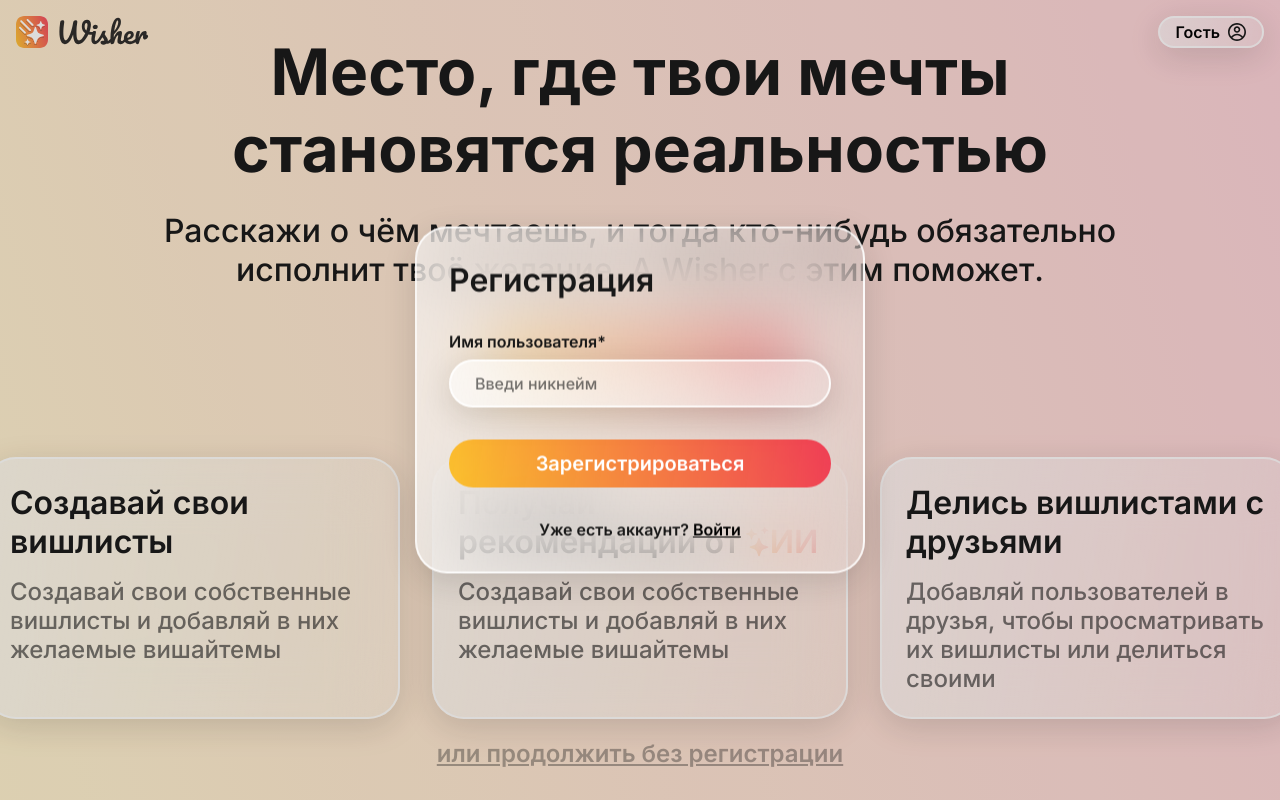
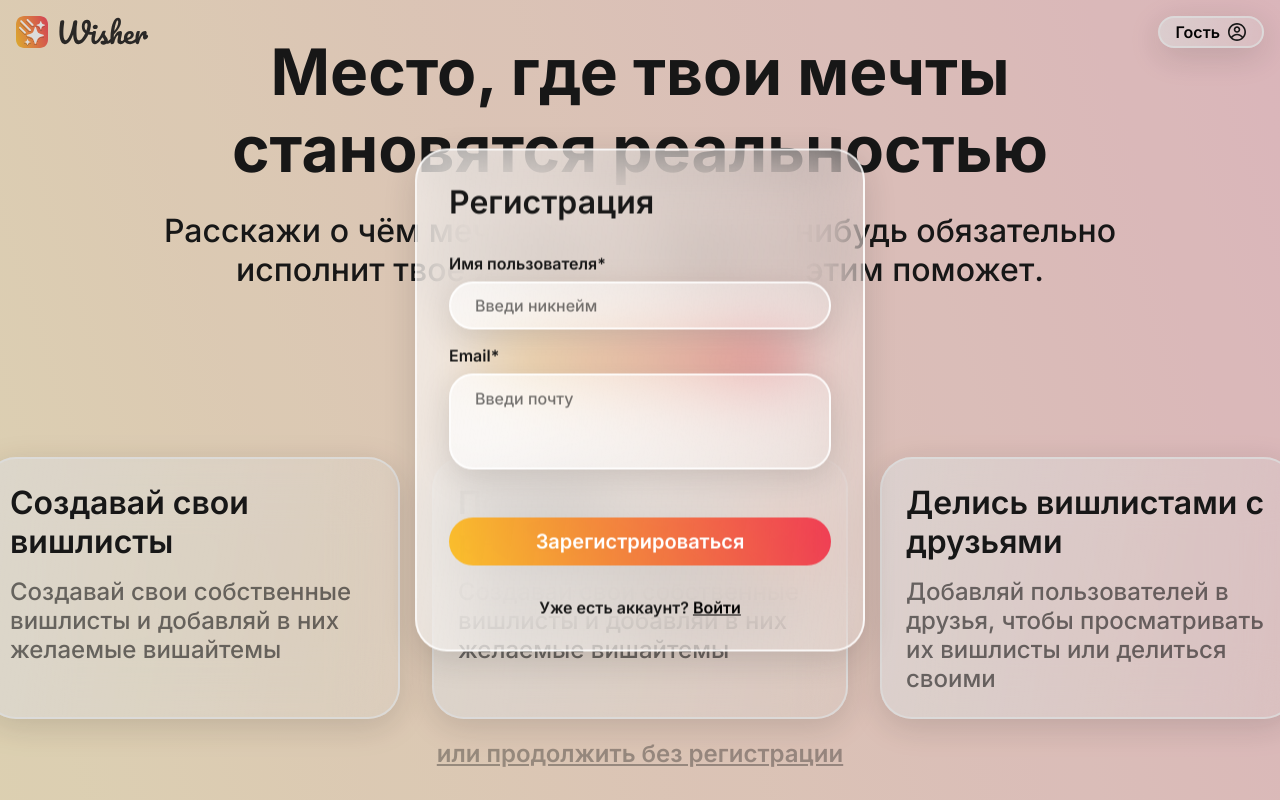
Before and after one commit to Wisher-Developers/wisher-frontend, a React (Vite) app: page / in a window 1280 px wide. Both pictures are taken after a click on the button "Зарегистрироваться". Built offline with nearby package versions, Linux system fonts and the light colour scheme.

Commit message:
feat: add textarea input

```diff
--- a/src/features/signup/ui/SignUpPopup.tsx
+++ b/src/features/signup/ui/SignUpPopup.tsx
@@ -7,6 +7,7 @@ import styled from "styled-components"
 import { text16SemiBold, text32SemiBold } from "@shared/fonts"
 import Button from "@shared/ui/Button"
 import LabeledInput from "@shared/ui/LabeledInput"
+import LabeledTextarea from "@shared/ui/LabeledTextarea"
 import Popup from "@shared/ui/Popup"
 
 import {
@@ -55,6 +56,20 @@ export default function SignUpPopup({ isOpen, close }: SignUpPopupProps) {
           )}
         />
 
+        <Controller
+          name="email"
+          control={control}
+          render={({ field, fieldState: { error } }) => (
+            <LabeledTextarea
+              {...field}
+              error={error?.message}
+              label="Email"
+              placeholder="Введи почту"
+              required
+            />
+          )}
+        />
+
         <SubmitButton size="m" type="submit">
           {isSignUp ? "Зарегистрироваться" : "Войти"}
         </SubmitButton>
@@ -84,6 +99,12 @@ const StyledPopup = styled(Popup)`
     ${text32SemiBold};
   }
 
+  > form {
+    display: flex;
+    flex-direction: column;
+    gap: 16px;
+  }
+
   > p {
     width: 100%;
     ${text16SemiBold};
--- /dev/null
+++ b/src/shared/ui/LabeledTextarea.tsx
@@ -0,0 +1,67 @@
+import { ComponentProps, forwardRef } from "react"
+
+import styled from "styled-components"
+
+import { text16, text16SemiBold } from "@shared/fonts"
+
+type LabeledInputProps = ComponentProps<"textarea"> & {
+  label: string
+  error?: string
+}
+
+export default forwardRef<HTMLTextAreaElement, LabeledInputProps>(
+  function LabeledInput({ label, error, ...props }, ref) {
+    return (
+      <Label>
+        <span>
+          {label}
+          {props.required && "*"}
+        </span>
+        <Textarea ref={ref} {...props} data-error={!!error} />
+
+        {error && <Error>{error}</Error>}
+      </Label>
+    )
+  }
+)
+
+const Label = styled.label`
+  display: flex;
+  flex-direction: column;
+  gap: 8px;
+
+  > span:first-child {
+    ${text16SemiBold};
+  }
+`
+
+const Textarea = styled.textarea<{ "data-error"?: boolean }>`
+  border-radius: 24px;
+  background: var(--color-background);
+  border: 2px solid var(--color-border);
+  backdrop-filter: blur(32px);
+  box-shadow: 0px 8px 32px 0px var(--color-shadow);
+
+  height: 96px;
+  padding: 12.5px 24px;
+  box-sizing: border-box;
+
+  outline: none;
+  resize: none;
+
+  ${text16};
+
+  &::placeholder {
+    color: var(--color-black-secondary);
+  }
+
+  &[data-error="true"] {
+    background-color: var(--color-red-pale);
+    border-color: var(--color-red);
+  }
+`
+
+const Error = styled.span`
+  ${text16SemiBold};
+  color: var(--color-red);
+`
```
